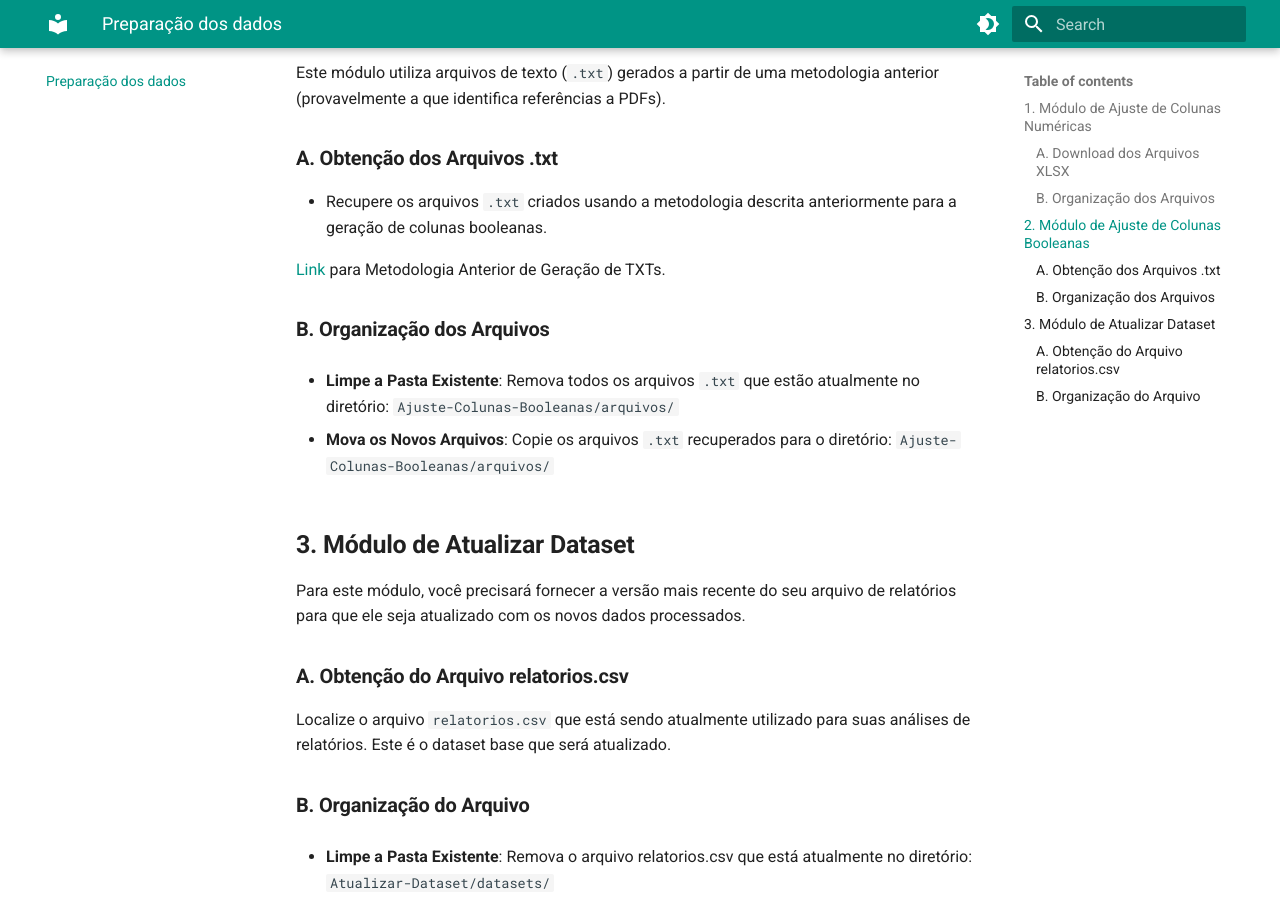
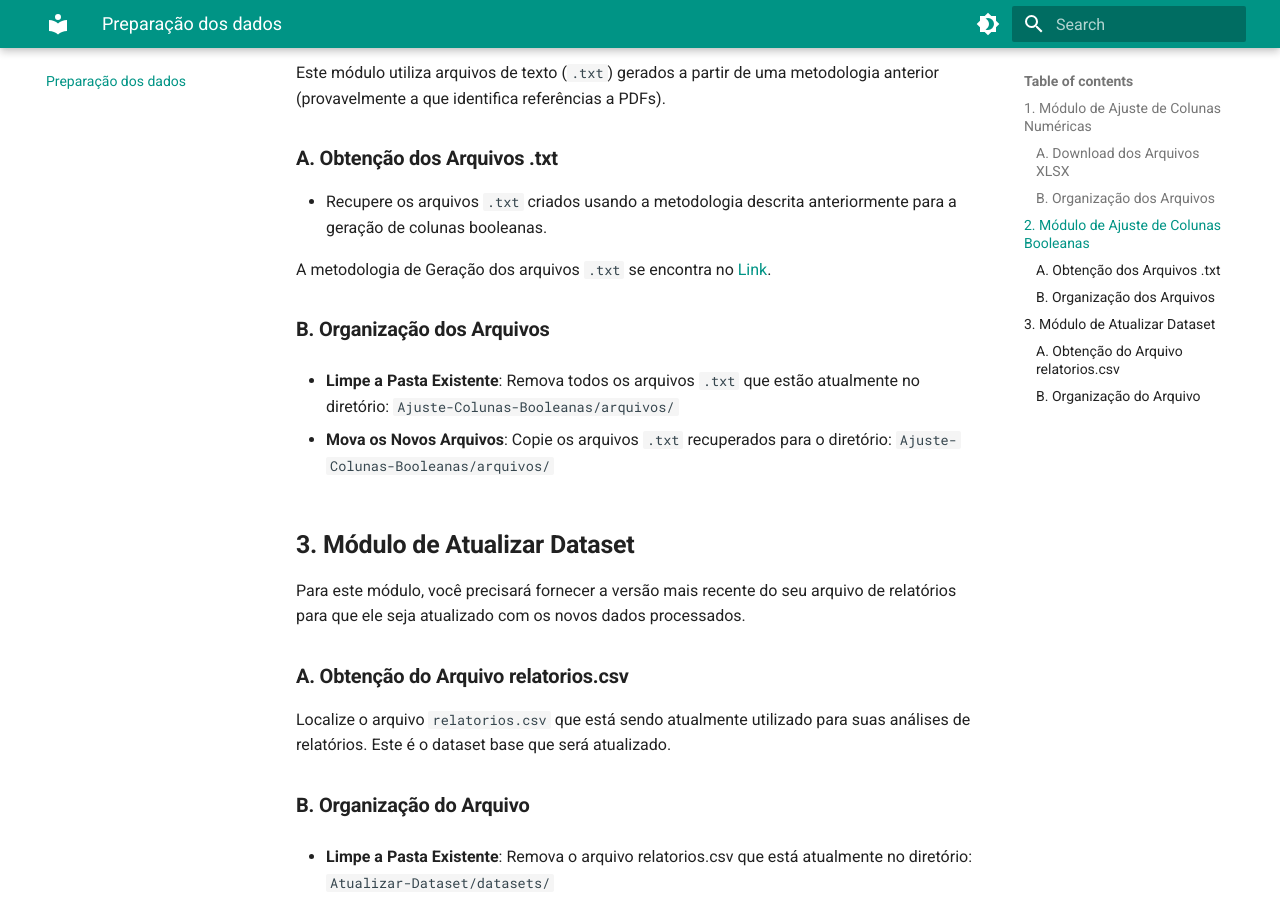
Before and after one commit to BruninSouza/Criar-DB-LabGov, an MkDocs documentation site: the page built from docs/preparacao-dados.md, in a window 1280 px wide and 900 px high, scrolled down 1374 px. Built offline with MkDocs 1.6.1 and Material for MkDocs 9.7.7, drawn with Linux system fonts in a browser that asks for light colours.

Commit message:
update: ajustando formatação do texto

```diff
--- a/docs/preparacao-dados.md
+++ b/docs/preparacao-dados.md
@@ -42,7 +42,7 @@ Este módulo utiliza arquivos de texto (`.txt`) gerados a partir de uma metodolo
 
 - Recupere os arquivos `.txt` criados usando a metodologia descrita anteriormente para a geração de colunas booleanas.
 
-[Link](https://docs.google.com/document/d/1SqfNRUad_ccG6rAjSugxbDS6db2O_lf-TVVCaA3C6TM/edit?usp=sharing) para Metodologia Anterior de Geração de TXTs.
+A metodologia de Geração dos arquivos `.txt` se encontra no [Link](https://docs.google.com/document/d/1SqfNRUad_ccG6rAjSugxbDS6db2O_lf-TVVCaA3C6TM/edit?usp=sharing).
 
 ### **B. Organização dos Arquivos**
 
```
